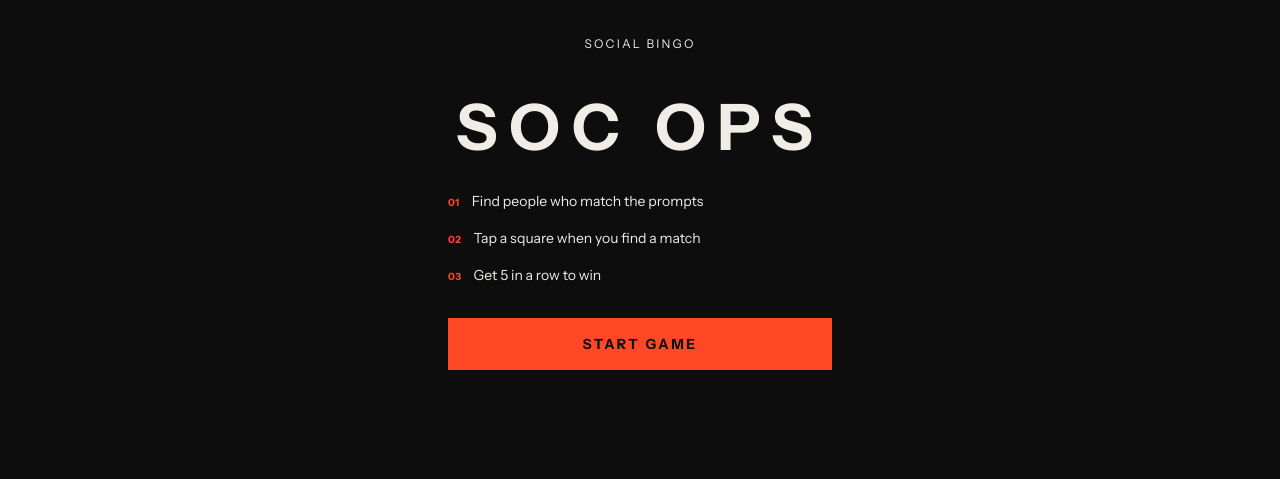
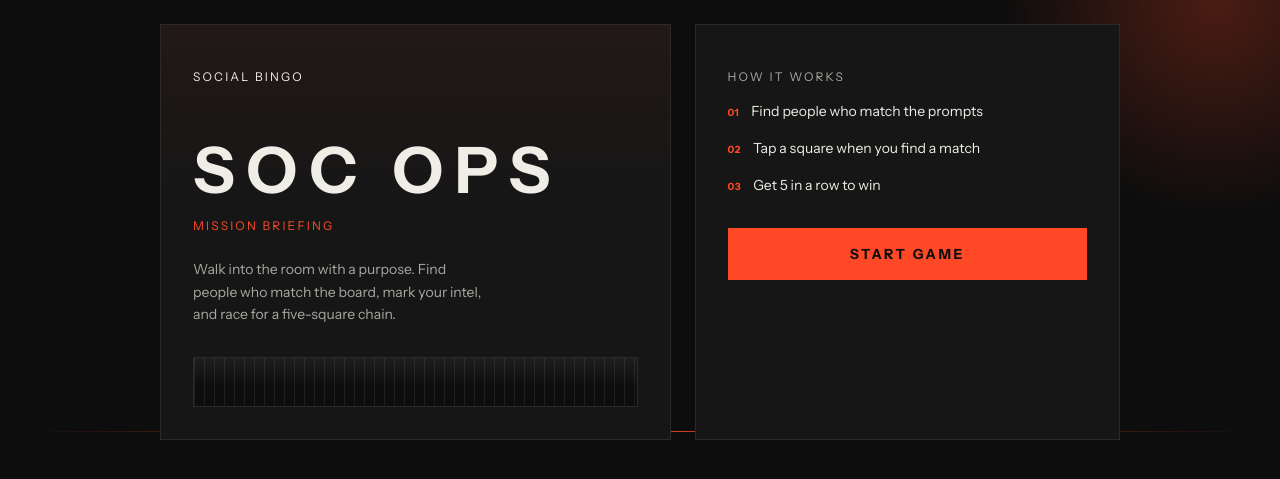
Before and after one commit to romaindelamare/my-soc-ops-python, a FastAPI app: page / in a window 1280 px wide. Shown: the top 479 px of the page. Run offline with FastAPI, Linux system fonts and the light colour scheme.

Commit message:
Checkpoint from VS Code for cloud agent session

```diff
--- a/app/static/css/app.css
+++ b/app/static/css/app.css
@@ -142,6 +142,120 @@ body {
     line-height: 1.5;
 }
 
+/* ── Start landing ── */
+.landing-shell {
+    position: relative;
+    overflow: hidden;
+    display: flex;
+    align-items: center;
+}
+
+.landing-shell::before,
+.landing-shell::after {
+    content: "";
+    position: absolute;
+    pointer-events: none;
+}
+
+.landing-shell::before {
+    width: 28rem;
+    height: 28rem;
+    top: -14rem;
+    right: -10rem;
+    background:
+        radial-gradient(circle at center, rgba(255, 73, 38, 0.26) 0%, rgba(255, 73, 38, 0) 68%);
+}
+
+.landing-shell::after {
+    left: 1.5rem;
+    right: 1.5rem;
+    bottom: 2rem;
+    height: 1px;
+    background: linear-gradient(90deg, rgba(255, 73, 38, 0), rgba(255, 73, 38, 0.85), rgba(255, 73, 38, 0));
+}
+
+.landing-grid {
+    width: 100%;
+    max-width: 60rem;
+    position: relative;
+    z-index: 1;
+    display: grid;
+    grid-template-columns: 1.2fr 1fr;
+    gap: 1.5rem;
+}
+
+.landing-hero {
+    border: 1px solid var(--border);
+    background:
+        linear-gradient(180deg, rgba(255, 73, 38, 0.05) 0%, rgba(255, 73, 38, 0) 42%),
+        var(--surface);
+    padding: 2rem;
+}
+
+.landing-kicker {
+    color: var(--accent);
+}
+
+.landing-copy {
+    color: var(--muted);
+    max-width: 32ch;
+    line-height: 1.6;
+}
+
+.landing-panel {
+    border: 1px solid var(--border);
+    background: var(--surface);
+    padding: 2rem;
+}
+
+.scanline {
+    height: 3rem;
+    border: 1px solid var(--border);
+    background:
+        linear-gradient(180deg, rgba(240, 237, 230, 0.08), rgba(240, 237, 230, 0) 60%),
+        repeating-linear-gradient(
+            90deg,
+            rgba(240, 237, 230, 0.08) 0,
+            rgba(240, 237, 230, 0.08) 1px,
+            transparent 1px,
+            transparent 10px
+        ),
+        var(--bg);
+    position: relative;
+    overflow: hidden;
+}
+
+.scanline::after {
+    content: "";
+    position: absolute;
+    inset: 0;
+    background: linear-gradient(90deg, rgba(255, 73, 38, 0), rgba(255, 73, 38, 0.95), rgba(255, 73, 38, 0));
+    transform: translateX(-100%);
+    animation: radarSweep 2.4s cubic-bezier(0.22, 1, 0.36, 1) infinite;
+}
+
+@media (max-width: 820px) {
+    .landing-shell {
+        align-items: flex-start;
+        padding-top: 3.5rem;
+        padding-bottom: 3rem;
+    }
+
+    .landing-grid {
+        grid-template-columns: 1fr;
+        max-width: 32rem;
+    }
+
+    .landing-hero,
+    .landing-panel {
+        padding: 1.5rem;
+    }
+
+    .landing-copy {
+        max-width: 100%;
+    }
+}
+
 /* ── Borders ── */
 .border   { border-width: 1px; border-style: solid; }
 .border-b { border-bottom-width: 1px; border-bottom-style: solid; }
@@ -205,6 +319,11 @@ button:disabled {
     to   { opacity: 1; transform: translateY(0); }
 }
 
+@keyframes radarSweep {
+    from { transform: translateX(-100%); }
+    to { transform: translateX(100%); }
+}
+
 .fade-in-1 { opacity: 0; animation: fadeSlideUp 0.45s ease-out forwards; animation-delay: 0s; }
 .fade-in-2 { opacity: 0; animation: fadeSlideUp 0.45s ease-out forwards; animation-delay: 0.09s; }
 .fade-in-3 { opacity: 0; animation: fadeSlideUp 0.45s ease-out forwards; animation-delay: 0.18s; }
--- a/app/templates/components/start_screen.html
+++ b/app/templates/components/start_screen.html
@@ -1,10 +1,20 @@
 <div id="game-container">
-<div class="flex flex-col items-center justify-center min-h-full p-6 bg-gray-50">
-    <div class="text-center max-w-sm w-full">
-        <p class="text-xs uppercase tracking-widest mb-4 fade-in-1" style="color:var(--fg)">Social Bingo</p>
-        <h1 class="text-display font-extrabold uppercase tracking-widest mb-8 fade-in-2">Soc Ops</h1>
+<div class="landing-shell min-h-full p-6 bg-gray-50">
+    <div class="landing-grid mx-auto">
+        <section class="landing-hero fade-in-1">
+            <p class="text-xs uppercase tracking-widest mb-4" style="color:var(--fg)">Social Bingo</p>
+            <h1 class="text-display font-extrabold uppercase tracking-widest mb-4 fade-in-2">Soc Ops</h1>
+            <p class="landing-kicker text-xs uppercase tracking-widest mb-6 fade-in-3">Mission Briefing</p>
+            <p class="landing-copy text-sm mb-8 fade-in-3">
+                Walk into the room with a purpose. Find people who match the board,
+                mark your intel, and race for a five-square chain.
+            </p>
+            <div class="scanline fade-in-4" aria-hidden="true"></div>
+        </section>
 
-        <ul class="list-none text-left mb-16 fade-in-3">
+        <section class="landing-panel fade-in-3">
+            <p class="text-xs uppercase tracking-widest mb-4" style="color:var(--muted)">How It Works</p>
+            <ul class="list-none text-left mb-8">
                 <li class="rule-item mb-4">
                     <span class="rule-item__n">01</span>
                     <span class="rule-item__text">Find people who match the prompts</span>
@@ -37,6 +47,7 @@
                 Start Game
             </button>
             {% endif %}
+        </section>
     </div>
 </div>
 </div>
```
Lines whose indentation alone changed are shown as unchanged.
